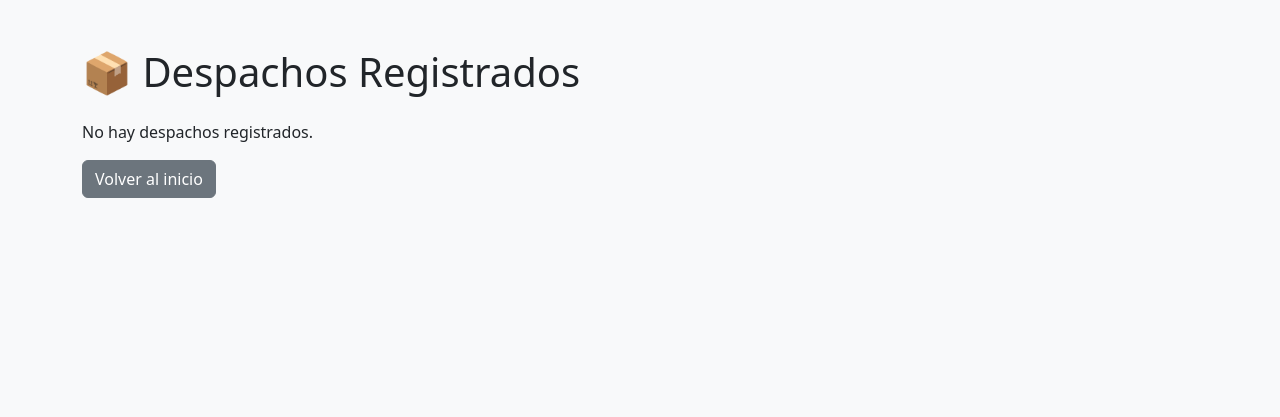
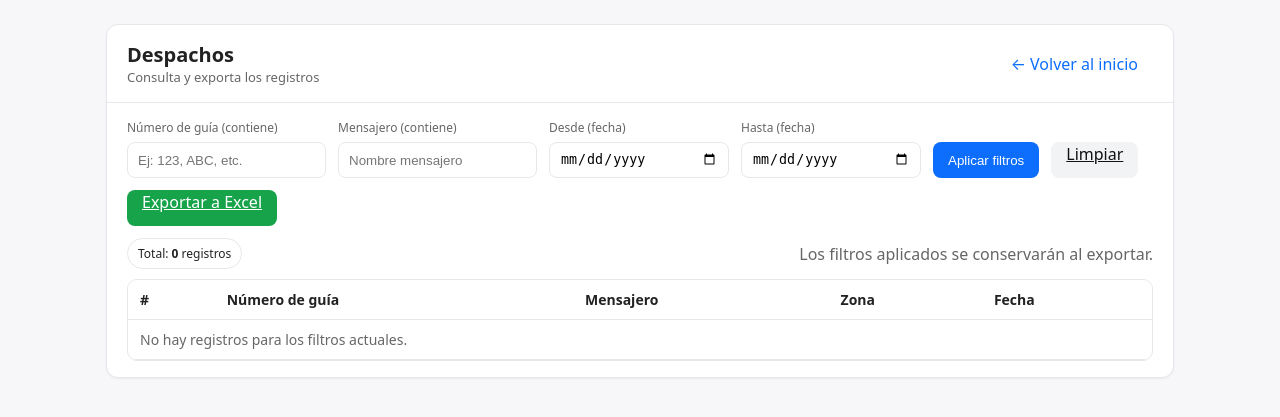
Before and after one commit to luisrobles062/mensajeria_plataf, a Flask app: page /ver_despacho in a window 1280 px wide. Shown: the top 417 px of the page. Run offline with Flask 3, Linux system fonts and the light colour scheme; parts of the project's set-up code (start-up, migrations or seed data) failed here and were passed over; some libraries are stand-ins or nearby versions.

Commit message:
Update ver_despacho.html

```diff
--- a/templates/ver_despacho.html
+++ b/templates/ver_despacho.html
@@ -1,40 +1,139 @@
-<!DOCTYPE html>
+<!doctype html>
 <html lang="es">
 <head>
-    <meta charset="UTF-8">
-    <title>Ver Despachos</title>
-    <link rel="stylesheet" href="https://cdn.jsdelivr.net/npm/bootstrap@5.3.2/dist/css/bootstrap.min.css">
+  <meta charset="utf-8">
+  <title>Despachos</title>
+  <meta name="viewport" content="width=device-width, initial-scale=1">
+  <style>
+    :root { --bg:#f7f7f9; --card:#ffffff; --text:#222; --muted:#666; --accent:#0d6efd; --border:#e5e7eb; }
+    * { box-sizing: border-box; }
+    body { margin:0; font-family: system-ui, -apple-system, "Segoe UI", Roboto, Ubuntu, "Helvetica Neue", Arial, "Noto Sans", "Apple Color Emoji","Segoe UI Emoji"; background:var(--bg); color:var(--text); }
+    .container { max-width: 1100px; margin: 24px auto; padding: 0 16px; }
+    .card { background:var(--card); border:1px solid var(--border); border-radius: 12px; box-shadow: 0 1px 2px rgba(0,0,0,.05); }
+    .card-header { padding:16px 20px; border-bottom:1px solid var(--border); display:flex; align-items:center; justify-content:space-between; gap:12px; flex-wrap:wrap; }
+    .title { font-size: 20px; font-weight: 700; }
+    .subtitle { font-size: 13px; color:var(--muted); }
+    .card-body { padding: 16px 20px; }
+    .filters { display:flex; gap:12px; flex-wrap: wrap; align-items: end; margin-bottom: 12px; }
+    .field { display:flex; flex-direction:column; gap:6px; }
+    label { font-size: 12px; color:var(--muted); }
+    input[type="text"], input[type="date"] {
+      height: 36px; padding: 0 10px; border:1px solid var(--border); border-radius: 8px; background:#fff; min-width: 180px;
+    }
+    .btn { height:36px; padding:0 14px; border:1px solid transparent; border-radius: 8px; background:#f2f3f5; color:#111; cursor:pointer; }
+    .btn.primary { background: var(--accent); color:#fff; }
+    .btn.success { background:#16a34a; color:#fff; }
+    .btn.link { background:transparent; color: var(--accent); border-color:transparent; text-decoration:none; line-height:36px; }
+    .table-wrap { overflow:auto; border:1px solid var(--border); border-radius: 10px; }
+    table { width:100%; border-collapse: collapse; }
+    th, td { padding: 10px 12px; border-bottom:1px solid var(--border); text-align:left; font-size:14px; }
+    th { position:sticky; top:0; background:#fff; z-index:1; }
+    tbody tr:hover { background:#fafafa; }
+    .muted { color:var(--muted); }
+    .nowrap { white-space: nowrap; }
+    .wrap { white-space: normal; word-break: break-word; }
+    .toolbar { display:flex; align-items:center; justify-content:space-between; gap: 12px; margin-bottom:10px; flex-wrap:wrap; }
+    .pill { font-size:12px; padding:6px 10px; border:1px solid var(--border); border-radius: 999px; background:#fff; }
+  </style>
 </head>
-<body class="bg-light">
-    <div class="container mt-5">
-        <h1 class="mb-4">📦 Despachos Registrados</h1>
+<body>
+  <div class="container">
+    <div class="card">
 
-        {% if despachos %}
-            <table class="table table-striped">
+      <div class="card-header">
+        <div>
+          <div class="title">Despachos</div>
+          <div class="subtitle">Consulta y exporta los registros</div>
+        </div>
+        <div>
+          <a class="btn link" href="{{ url_for('index') }}">← Volver al inicio</a>
+        </div>
+      </div>
+
+      <div class="card-body">
+        <!-- Filtros -->
+        <form class="filters" method="get" action="{{ url_for('ver_despacho') }}">
+          <div class="field">
+            <label for="numero_guia">Número de guía (contiene)</label>
+            <input type="text" id="numero_guia" name="numero_guia" value="{{ request.args.get('numero_guia','') }}" placeholder="Ej: 123, ABC, etc.">
+          </div>
+          <div class="field">
+            <label for="mensajero">Mensajero (contiene)</label>
+            <input type="text" id="mensajero" name="mensajero" value="{{ request.args.get('mensajero','') }}" placeholder="Nombre mensajero">
+          </div>
+          <div class="field">
+            <label for="fi">Desde (fecha)</label>
+            <input type="date" id="fi" name="fi" value="{{ request.args.get('fi','') }}">
+          </div>
+          <div class="field">
+            <label for="ff">Hasta (fecha)</label>
+            <input type="date" id="ff" name="ff" value="{{ request.args.get('ff','') }}">
+          </div>
+          <div class="field">
+            <button class="btn primary" type="submit">Aplicar filtros</button>
+          </div>
+          <div class="field">
+            <a class="btn" href="{{ url_for('ver_despacho') }}">Limpiar</a>
+          </div>
+          <div class="field">
+            <a
+              class="btn success"
+              href="{{ url_for('export_despacho',
+                               numero_guia=request.args.get('numero_guia',''),
+                               mensajero=request.args.get('mensajero',''),
+                               fi=request.args.get('fi',''),
+                               ff=request.args.get('ff','')) }}"
+            >Exportar a Excel</a>
+          </div>
+        </form>
+
+        <!-- Barra superior -->
+        <div class="toolbar">
+          <div class="pill">Total: <strong>{{ (despachos|length) if despachos is defined else 0 }}</strong> registros</div>
+          <div class="muted">Los filtros aplicados se conservarán al exportar.</div>
+        </div>
+
+        <!-- Tabla -->
+        <div class="table-wrap">
+          <table>
             <thead>
               <tr>
-                        <th>Número de Guía</th>
-                        <th>Mensajero</th>
-                        <th>Zona</th>
-                        <th>Fecha</th>
+                <th class="nowrap">#</th>
+                <th class="nowrap">Número de guía</th>
+                <th class="nowrap">Mensajero</th>
+                <th class="nowrap">Zona</th>
+                <th class="nowrap">Fecha</th>
               </tr>
             </thead>
             <tbody>
-                    {% for d in despachos %}
+              {% if despachos and despachos|length > 0 %}
+                {% for r in despachos %}
                   <tr>
-                        <td>{{ d.numero_guia }}</td>
-                        <td>{{ d.mensajero }}</td>
-                        <td>{{ d.zona }}</td>
-                        <td>{{ d.fecha }}</td>
+                    <td class="nowrap">{{ loop.index }}</td>
+                    <td class="nowrap">{{ r.numero_guia or r['numero_guia'] }}</td>
+                    <td class="nowrap">{{ r.mensajero or r['mensajero'] }}</td>
+                    <td class="nowrap">{{ r.zona or r['zona'] }}</td>
+                    <td class="nowrap">
+                      {% set f = r.fecha if r.fecha is defined else r['fecha'] %}
+                      {% if f and f.__class__.__name__ in ['datetime','Timestamp'] %}
+                        {{ f.strftime('%Y-%m-%d %H:%M:%S') }}
+                      {% else %}
+                        {{ f }}
+                      {% endif %}
+                    </td>
                   </tr>
                 {% endfor %}
+              {% else %}
+                <tr>
+                  <td colspan="5" class="muted">No hay registros para los filtros actuales.</td>
+                </tr>
+              {% endif %}
             </tbody>
           </table>
-        {% else %}
-            <p>No hay despachos registrados.</p>
-        {% endif %}
+        </div>
 
-        <a href="/" class="btn btn-secondary">Volver al inicio</a>
+      </div>
+    </div>
   </div>
 </body>
 </html>
```
Lines whose indentation alone changed are shown as unchanged.
